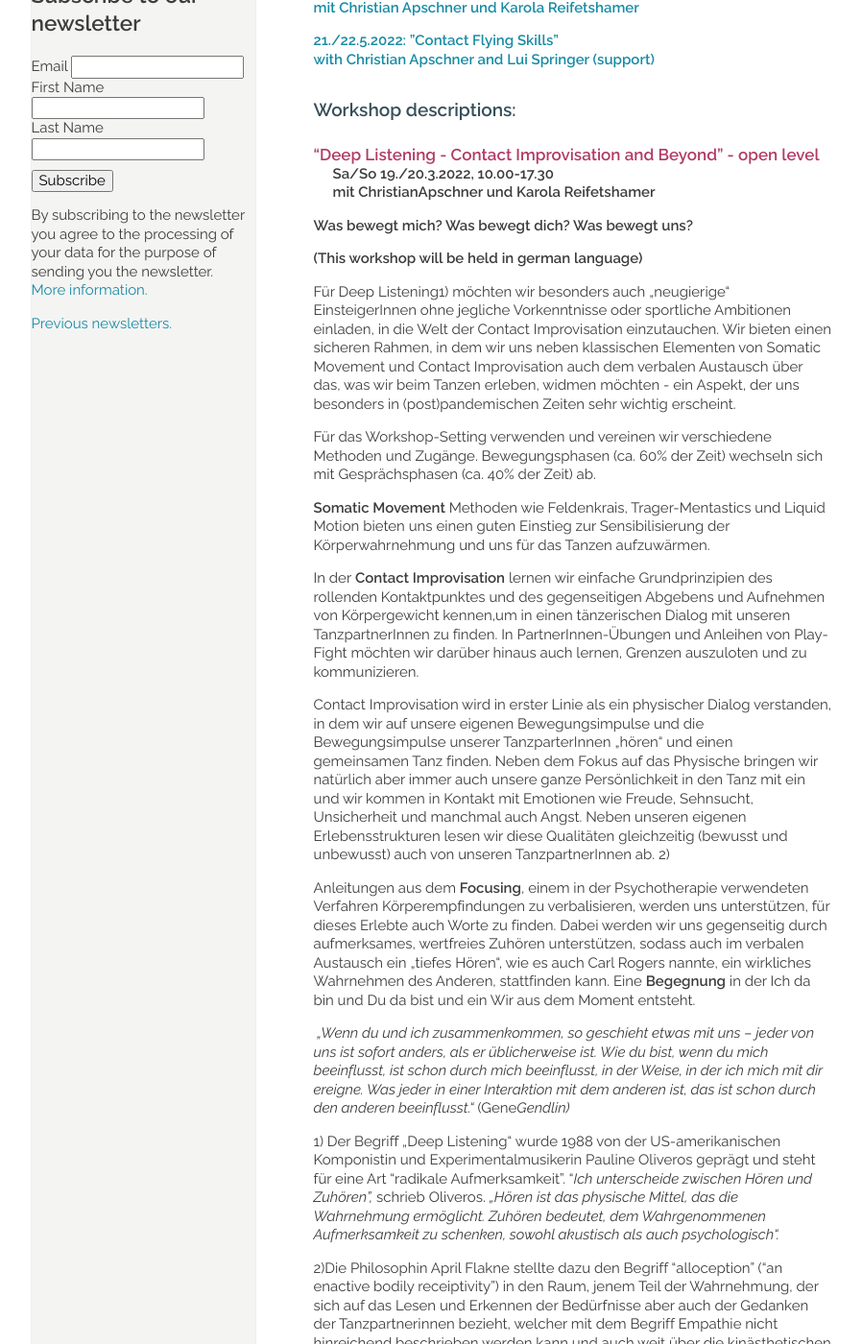
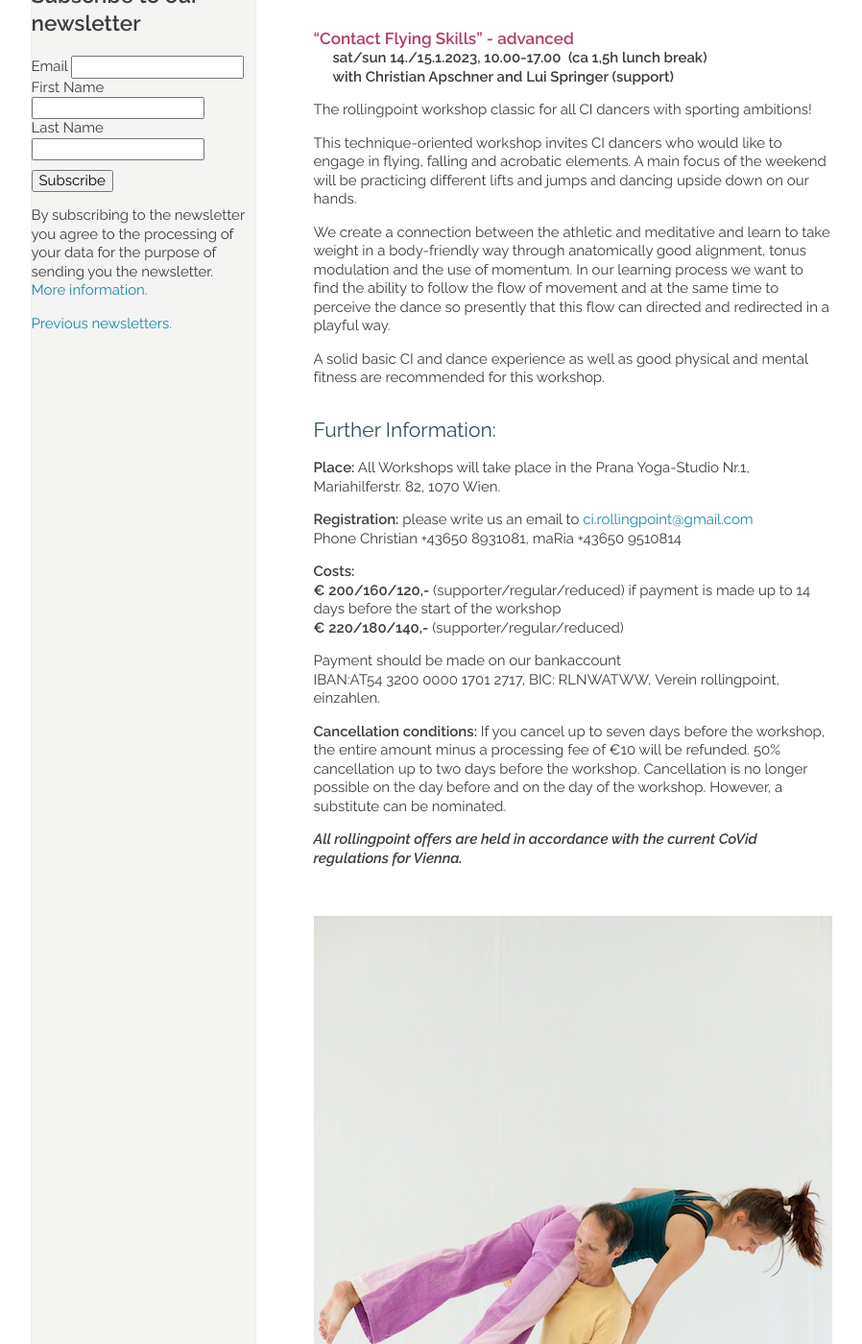
Before and after one commit to manulari/rollingpointat, a Jekyll site: the page built from _pages_en/en-workshops.md, in a window 1280 px wide and 1400 px high, scrolled down 673 px. Shown: the whole window at 96% size, without its empty margins (152-1050 px from the left). Built offline with Jekyll 4.4.1, drawn with Linux system fonts in a browser that asks for light colours; comment, search, counter and statistics services are not loaded; some of the changed text lies outside the part shown.

Commit message:
Update page (en) “en-workshops”

```diff
--- a/_pages_en/en-workshops.md
+++ b/_pages_en/en-workshops.md
@@ -9,54 +9,13 @@ language: en
 
 Fotocredits: He Shao Hui
 
-## Weekend Workshops 1-6/2022
-
-[**19./20.3.2022: Deep Listening**\
-**mit Christian Apschner und Karola Reifetshamer**](#deeplistening)
-
-[**21./22.5.2022: "Contact Flying Skills"**\
-**with Christian Apschner and** **Lui Springer (support)**](#flying)
-
-### Workshop descriptions:
-
-<div class="named-anchor" id="deeplistening"></div>
-
-#### **"Deep Listening - Contact Improvisation and Beyond"** - open level
-
-**Sa/So 19./20.3.2022, 10.00-17.30**\
-**mit ChristianApschner und Karola Reifetshamer**
-
-**Was bewegt mich? Was bewegt dich? Was bewegt uns?**
-
-**(This workshop will be held in german language)**
-
-Für Deep Listening1) möchten wir besonders auch „neugierige“ EinsteigerInnen ohne jegliche Vorkenntnisse oder sportliche Ambitionen einladen, in die Welt der Contact Improvisation einzutauchen. Wir bieten einen sicheren Rahmen, in dem wir uns neben klassischen Elementen von Somatic Movement und Contact Improvisation auch dem verbalen Austausch über das, was wir beim Tanzen erleben, widmen möchten - ein Aspekt, der uns besonders in (post)pandemischen Zeiten sehr wichtig erscheint.
-
-Für das Workshop-Setting verwenden und vereinen wir verschiedene Methoden und Zugänge. Bewegungsphasen (ca. 60% der Zeit) wechseln sich mit Gesprächsphasen (ca. 40% der Zeit) ab.
-
-**Somatic Movement** Methoden wie Feldenkrais, Trager-Mentastics und Liquid Motion bieten uns einen guten Einstieg zur Sensibilisierung der Körperwahrnehmung und uns für das Tanzen aufzuwärmen.
-
-In der **Contact Improvisation** lernen wir einfache Grundprinzipien des rollenden Kontaktpunktes und des gegenseitigen Abgebens und Aufnehmen von Körpergewicht kennen,um in einen tänzerischen Dialog mit unseren TanzpartnerInnen zu finden. In PartnerInnen-Übungen und Anleihen von Play-Fight möchten wir darüber hinaus auch lernen, Grenzen auszuloten und zu kommunizieren.
-
-Contact Improvisation wird in erster Linie als ein physischer Dialog verstanden, in dem wir auf unsere eigenen Bewegungsimpulse und die Bewegungsimpulse unserer TanzparterInnen „hören“ und einen gemeinsamen Tanz finden. Neben dem Fokus auf das Physische bringen wir natürlich aber immer auch unsere ganze Persönlichkeit in den Tanz mit ein und wir kommen in Kontakt mit Emotionen wie Freude, Sehnsucht, Unsicherheit und manchmal auch Angst. Neben unseren eigenen Erlebensstrukturen lesen wir diese Qualitäten gleichzeitig (bewusst und unbewusst) auch von unseren TanzpartnerInnen ab. 2)
-
-Anleitungen aus dem **Focusing**, einem in der Psychotherapie verwendeten Verfahren Körperempfindungen zu verbalisieren, werden uns unterstützen, für dieses Erlebte auch Worte zu finden. Dabei werden wir uns gegenseitig durch aufmerksames, wertfreies Zuhören unterstützen, sodass auch im verbalen Austausch ein „tiefes Hören“, wie es auch Carl Rogers nannte, ein wirkliches Wahrnehmen des Anderen, stattfinden kann. Eine **Begegnung** in der Ich da bin und Du da bist und ein Wir aus dem Moment entsteht.
-
- *„Wenn du und ich zusammenkommen, so geschieht etwas mit uns – jeder von uns ist sofort anders, als er üblicherweise ist. Wie du bist, wenn du mich beeinflusst, ist schon durch mich beeinflusst, in der Weise, in der ich mich mit dir ereigne. Was jeder in einer Interaktion mit dem anderen ist, das ist schon durch den anderen beeinflusst.“* (Gene*Gendlin)*
-
-1) Der Begriff „Deep Listening“ wurde 1988 von der US-amerikanischen Komponistin und Experimentalmusikerin Pauline Oliveros geprägt und steht für eine Art “radikale Aufmerksamkeit”. “*Ich unterscheide zwischen Hören und Zuhören”,* schrieb Oliveros. *„Hören ist das physische Mittel, das die Wahrnehmung ermöglicht. Zuhören bedeutet, dem Wahrgenommenen Aufmerksamkeit zu schenken, sowohl akustisch als auch psychologisch“.*
-
-2)Die Philosophin April Flakne stellte dazu den Begriff “alloception” (“an enactive bodily receiptivity”) in den Raum, jenem Teil der Wahrnehmung, der sich auf das Lesen und Erkennen der Bedürfnisse aber auch der Gedanken der Tanzpartnerinnen bezieht, welcher mit dem Begriff Empathie nicht hinreichend beschrieben werden kann und auch weit über die kinästhetischen Fragestellungen des Tanzes hinausgeht.
-
-Karola Reifetshamer: <https://www.tiefbewegt.at/ueber-mich/>
+## Weekend Workshops  01/2023
 
 &nbsp;
 
-<div class="named-anchor" id="flying"></div>
-
 #### **"Contact Flying Skills"** - advanced
 
-**sat/sun 21./22.5.2022, 10.00-17.00  (ca 1,5h lunch break)**\
+**sat/sun 14./15.1.2023, 10.00-17.00  (ca 1,5h lunch break)**\
 **with Christian Apschner and Lui Springer (support)**
 
 The rollingpoint workshop classic for all CI dancers with sporting ambitions!
@@ -75,8 +34,8 @@ A solid basic CI and dance experience as well as good physical and mental fitnes
 Phone Christian +43650 8931081, maRia +43650 9510814
 
 **Costs:**\
-**€ 190/150/110,-** (supporter/regular/reduced) if payment is made up to 14 days before the start of the workshop\
-**€ 210/170/130,-** (supporter/regular/reduced)
+**€ 200/160/120,-** (supporter/regular/reduced) if payment is made up to 14 days before the start of the workshop\
+**€ 220/180/140,-** (supporter/regular/reduced)
 
 Payment should be made on our bankaccount\
 IBAN:AT54 3200 0000 1701 2717, BIC: RLNWATWW, Verein rollingpoint, einzahlen.
```
